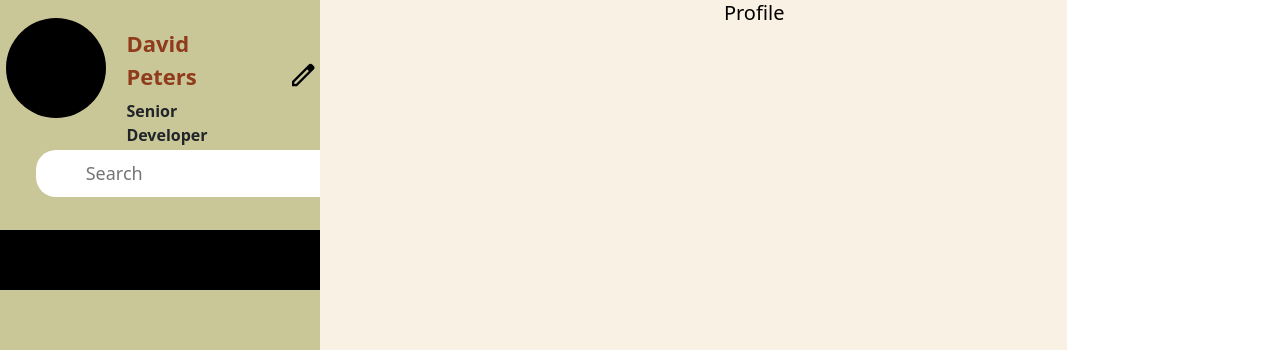
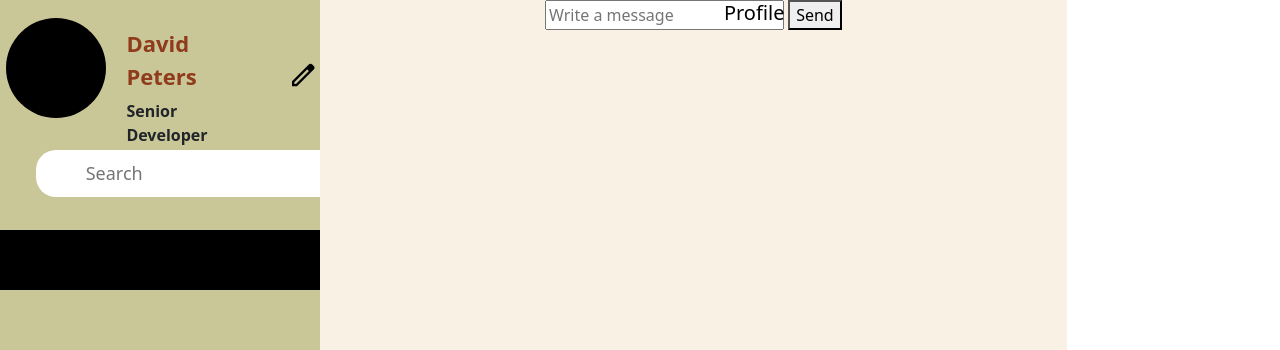
Before and after one commit to makifcevik/learnbook, a Python web app: template src/templates/chat_page.html in a window 1280 px wide; the page is wider, and only the part inside the window is pictured. Shown: the part 70-420 px from the top of that part. Run offline with Jinja, Linux system fonts and the light colour scheme; the template is opened without the code that fills it, so the values that code supplies are empty; some libraries are stand-ins or nearby versions.

Commit message:
basic chat backend

```diff
--- a/src/server.py
+++ b/src/server.py
@@ -137,7 +137,9 @@ def user_loader(email):
 
 @socketio.on("message")
 def handle_message(message):
-    print("Received message:", message)
+    # print("Received message:", message)
+    _name = session["user"]
+    message = f"{_name}: {message}"
     send(message, broadcast=True)
 
 
--- a/src/static/css/chat.css
+++ b/src/static/css/chat.css
@@ -125,3 +125,7 @@
     top: 11%;
     font-size: 30px;
 }
+
+.chat-container {
+    text-align: center;
+}
--- a/src/static/javascript/chat.js
+++ b/src/static/javascript/chat.js
@@ -1 +1,17 @@
-socket.on()
+$(document).ready(() => {
+    let socket = io.connect("http://127.0.0.1:5000");
+
+    socket.on("connect", () => {
+        socket.send("Connection successful: 200");
+    });
+
+    socket.on("message", (data) => {
+        $("#messages").append($("<p>").text(data));
+    });
+
+    $("#btnSend").on("click", () => {
+        // Use #message to select the message input field
+        socket.send("user:" + $("#inputMessage").val());
+        $("#inputMessage").val("");  // Clear the message input field after sending
+    });
+});
--- a/src/templates/chat_page.html
+++ b/src/templates/chat_page.html
@@ -2,21 +2,18 @@
 
 <head>
     <meta charset="UTF-8">
-    <meta name="viewport" content="width-device-width, initial-scale=1.0">
+    <meta name="viewport" content="width=device-width, initial-scale=1.0">
     <link rel="stylesheet" href="https://cdn.jsdelivr.net/npm/bootstrap@5.3.0/dist/css/bootstrap.min.css">
     <link rel="stylesheet" href="../static/css/chat.css">
-    <link rel="jquery" href="js/main.js">
     <link rel="preconnect" href="https://fonts.googleapis.com">
     <link rel="preconnect" href="https://fonts.gstatic.com" crossorigin>
     <link rel="stylesheet" href="https://cdnjs.cloudflare.com/ajax/libs/font-awesome/6.4.0/css/all.min.css">
     <link rel="stylesheet" href="https://fonts.googleapis.com/css2?family=Material+Symbols+Outlined:opsz,wght,FILL,GRAD@20..48,100..700,0..1,-50..200" />
-    <script src="js/main.js"></script>
+
     <script src="https://cdn.jsdelivr.net/npm/bootstrap@5.3.0/dist/js/bootstrap.bundle.min.js"></script>
     <script src="https://ajax.googleapis.com/ajax/libs/jquery/3.6.4/jquery.min.js"></script>
     <script src="https://cdnjs.cloudflare.com/ajax/libs/socket.io/4.7.2/socket.io.js" integrity="sha512-zoJXRvW2gC8Z0Xo3lBbao5+AS3g6YWr5ztKqaicua11xHo+AvE1b0lT9ODgrHTmNUxeCw0Ry4BGRYZfXu70weg==" crossorigin="anonymous" referrerpolicy="no-referrer"></script>
-    <script>
-
-    </script>
+    <script src="../static/javascript/chat.js"></script>
     <title>Chats - LearnBook</title>
 </head>
 
@@ -159,8 +156,12 @@
             </div>
 
 
-            <div class="col-sm-7" style="background-color: #f9f2e4; height: 861px;">
+            <div class="col-sm-7 chat-container" style="background-color: #f9f2e4; height: 861px;">
+                <div id="messages">
 
+                </div>
+                <input type="text" id="inputMessage" placeholder="Write a message">
+                <button id="btnSend">Send</button>
             </div>
 
             <div class="col-sm-2" style="background-color: #FFFFFF; height: 861px;">
```
